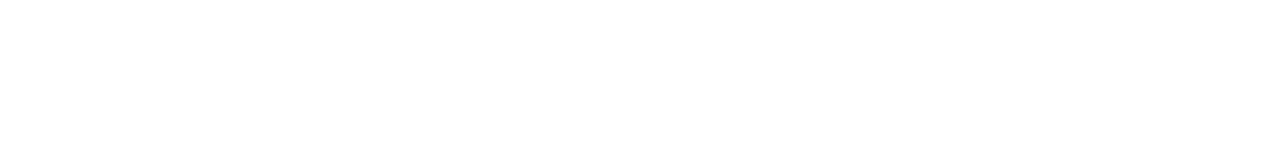
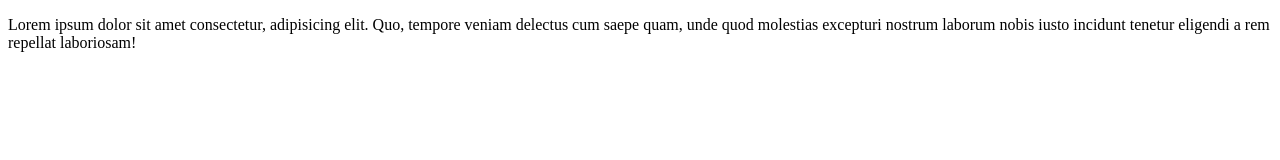
Before and after one commit to monge116/mtg-rodrigo-rodriguez, a plain HTML site: page index.html in a window 1280 px wide. Drawn offline with Linux system fonts and the light colour scheme.

Commit message:
Index change

```diff
--- a/index.html
+++ b/index.html
@@ -3,9 +3,9 @@
 <head>
     <meta charset="UTF-8">
     <meta name="viewport" content="width=device-width, initial-scale=1.0">
-    <title>Document</title>
+    <title>Web chula</title>
 </head>
 <body>
-
+    <p>Lorem ipsum dolor sit amet consectetur, adipisicing elit. Quo, tempore veniam delectus cum saepe quam, unde quod molestias excepturi nostrum laborum nobis iusto incidunt tenetur eligendi a rem repellat laboriosam!</p>
 </body>
 </html>
```
